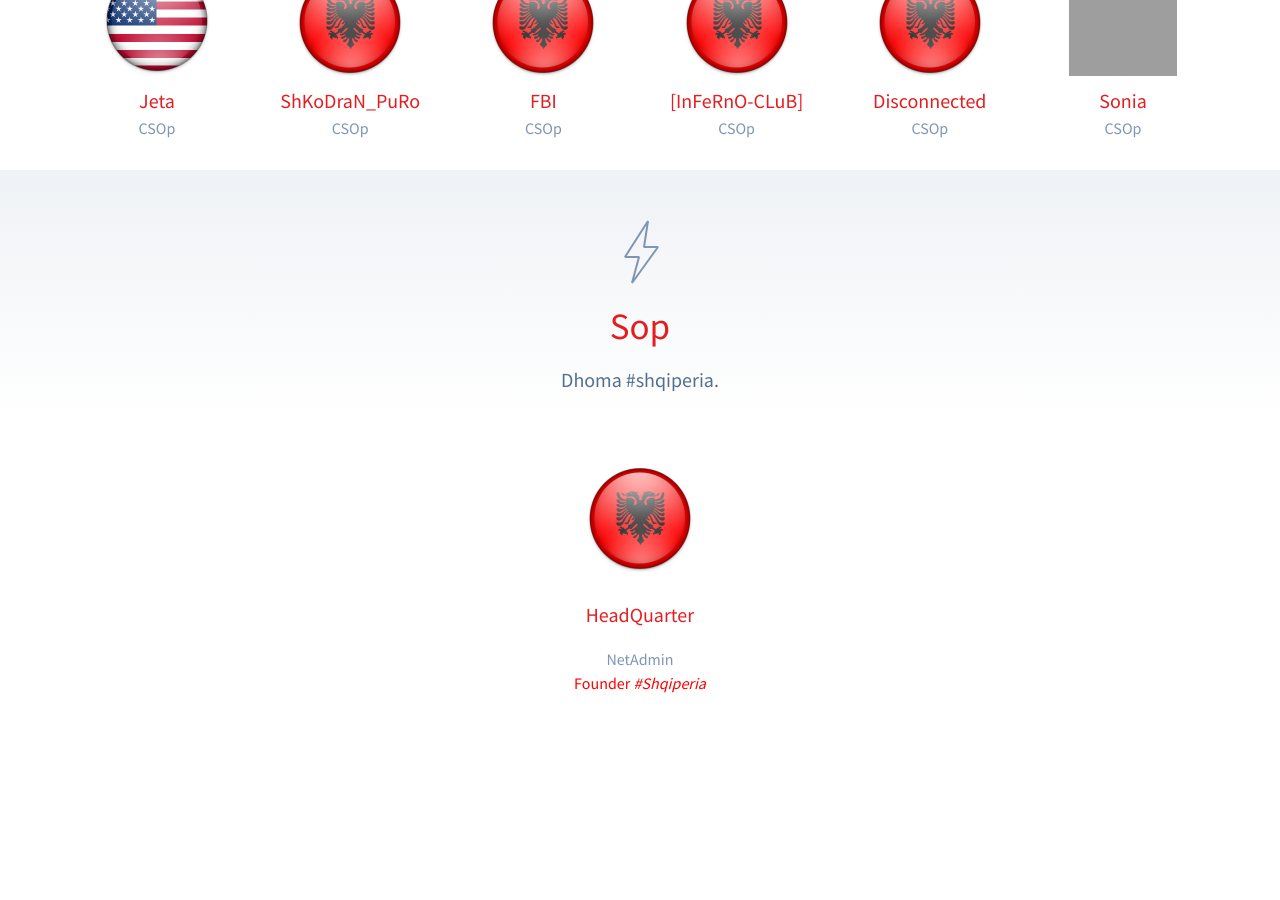
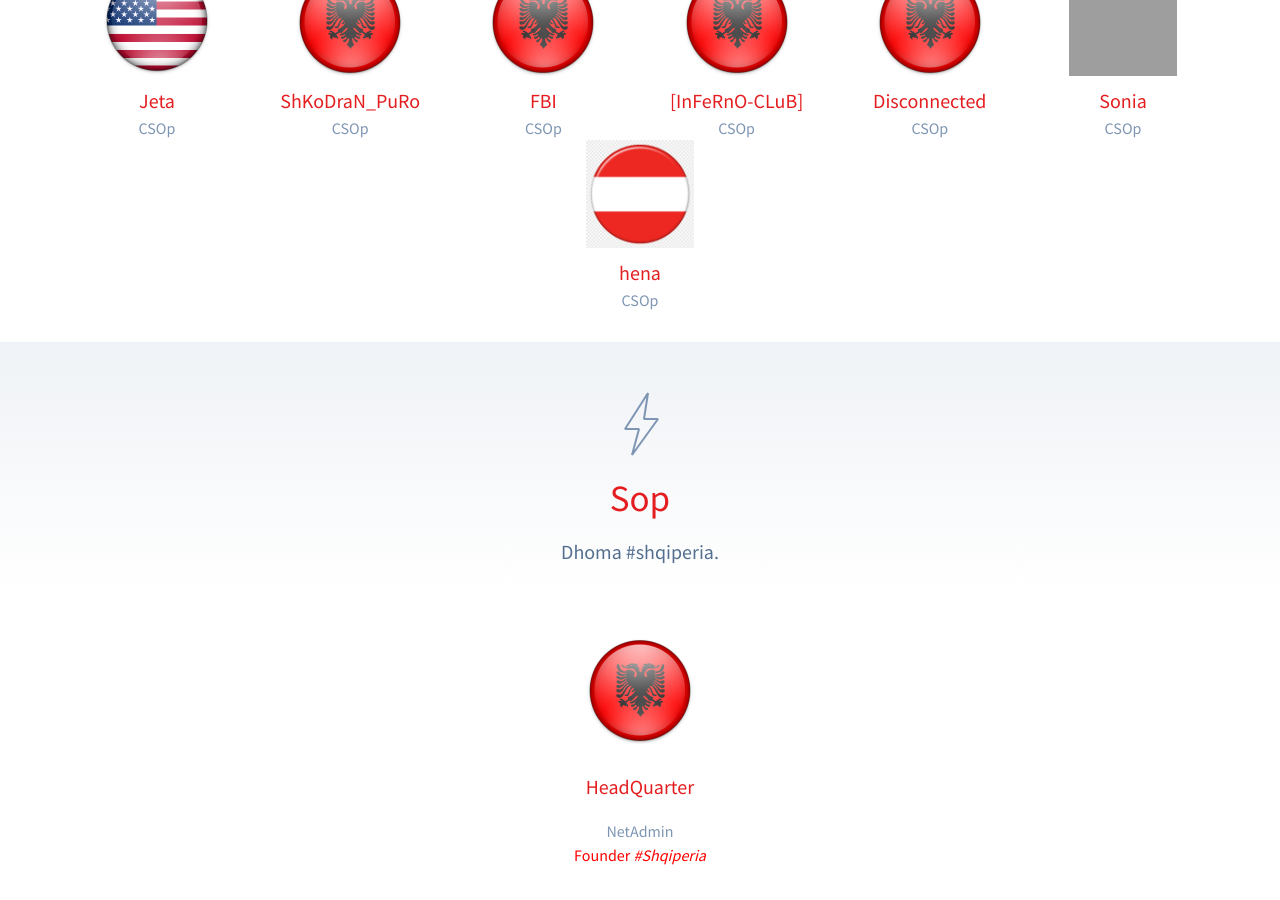
Before and after one commit to AlbnetworkOrg/albnetworkorg.github.io, a Jekyll site: the page built from skuadra.html, in a window 1280 px wide and 900 px high, scrolled down 2416 px. Built offline with Jekyll 4.4.1, drawn with Linux system fonts in a browser that asks for light colours; grey boxes are pictures that could not be loaded.

Commit message:
Update skuadra.html

```diff
--- a/skuadra.html
+++ b/skuadra.html
@@ -253,6 +253,16 @@ permalink: /skuadra/
       <h4>CSOp</h4>
     </div>
 
+<div class="Team-member">
+      <h3>
+        <a href="https://forum.albnetwork.org/index.php?members/hena.169/" target="_blank">
+          <img src="{{ site.baseurl }}/img/aus.png" alt="" width="108" height="108">
+          hena
+        </a>
+      </h3>
+      <h4>CSOp</h4>
+    </div>
+
  </div>
 
  <div class="Feature">
```
